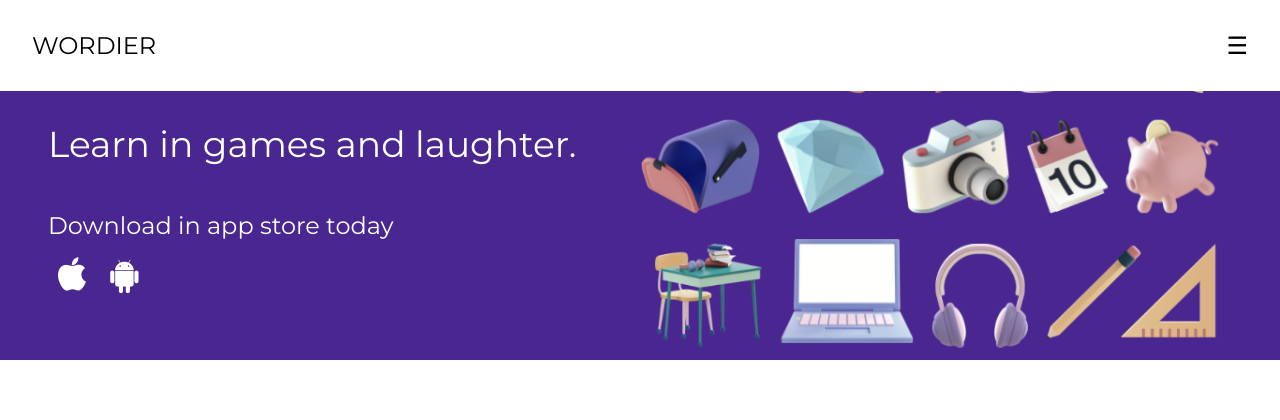
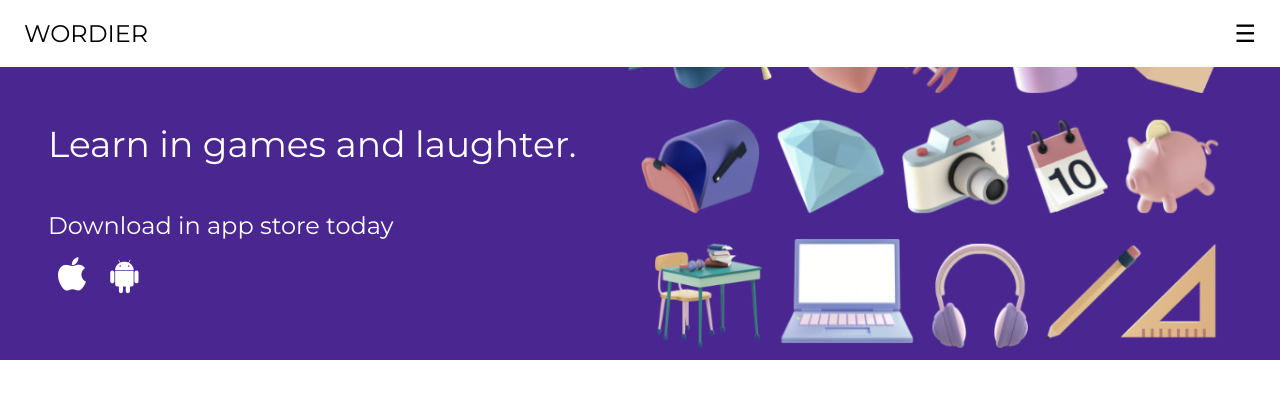
Before and after one commit to Jesscarlett/WordierWeb, a Django app: page /about in a window 1280 px wide. Shown: the top 420 px of the page. Run offline with Django 3.2, Linux system fonts and the light colour scheme.

Commit message:
16 commit, to navigate bar padding

```diff
--- a/templates/base.html
+++ b/templates/base.html
@@ -108,7 +108,7 @@ img {margin-bottom: -7px}
 </nav>
 
 <!-- Top menu on small screens -->
-<header class="w3-container w3-top w3-white w3-xlarge w3-padding-16">
+<header class="w3-container w3-top w3-white w3-xlarge w3-padding-small">
     <a href="{% url 'home' %}" class="w3-left w3-padding" style="text-decoration: none;">WORDIER</a>
     <a href="javascript:void(0)" class="w3-right w3-button w3-white" onclick="w3_open()">☰</a>
 </header>
```
